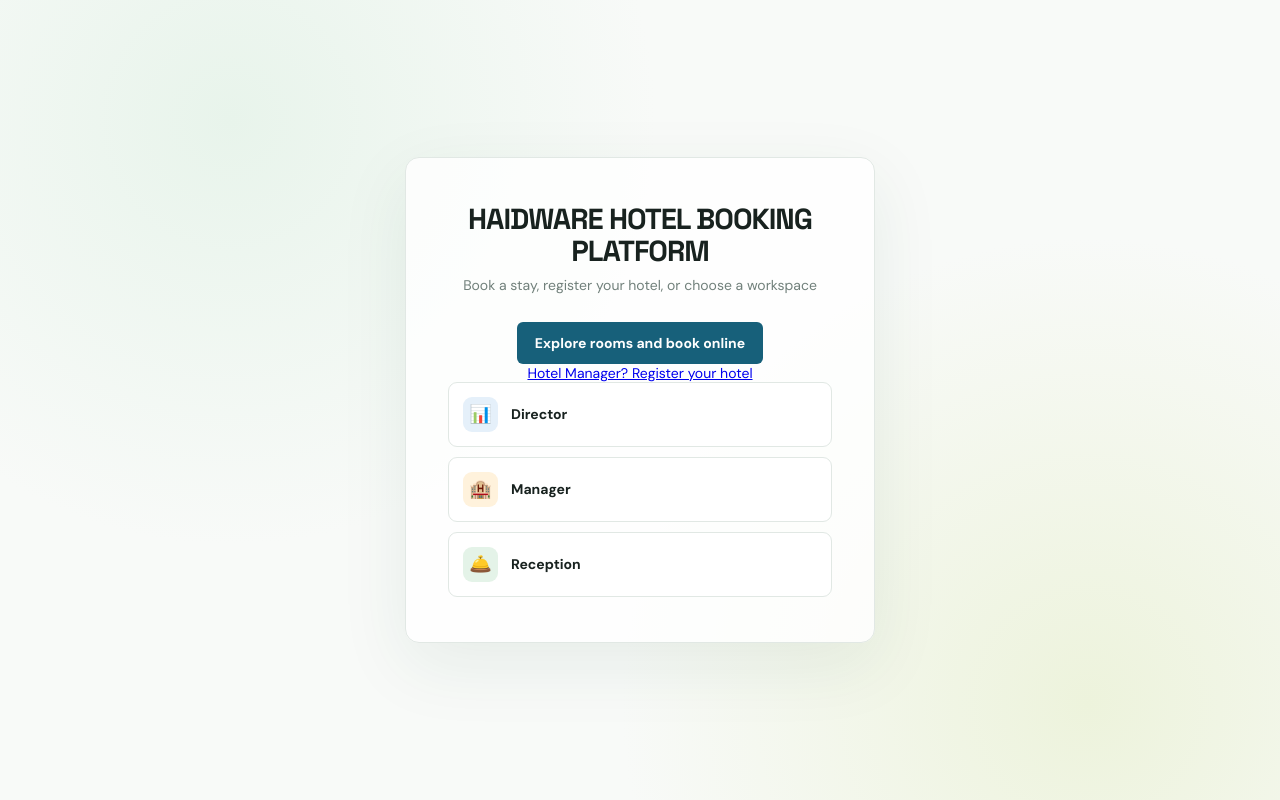
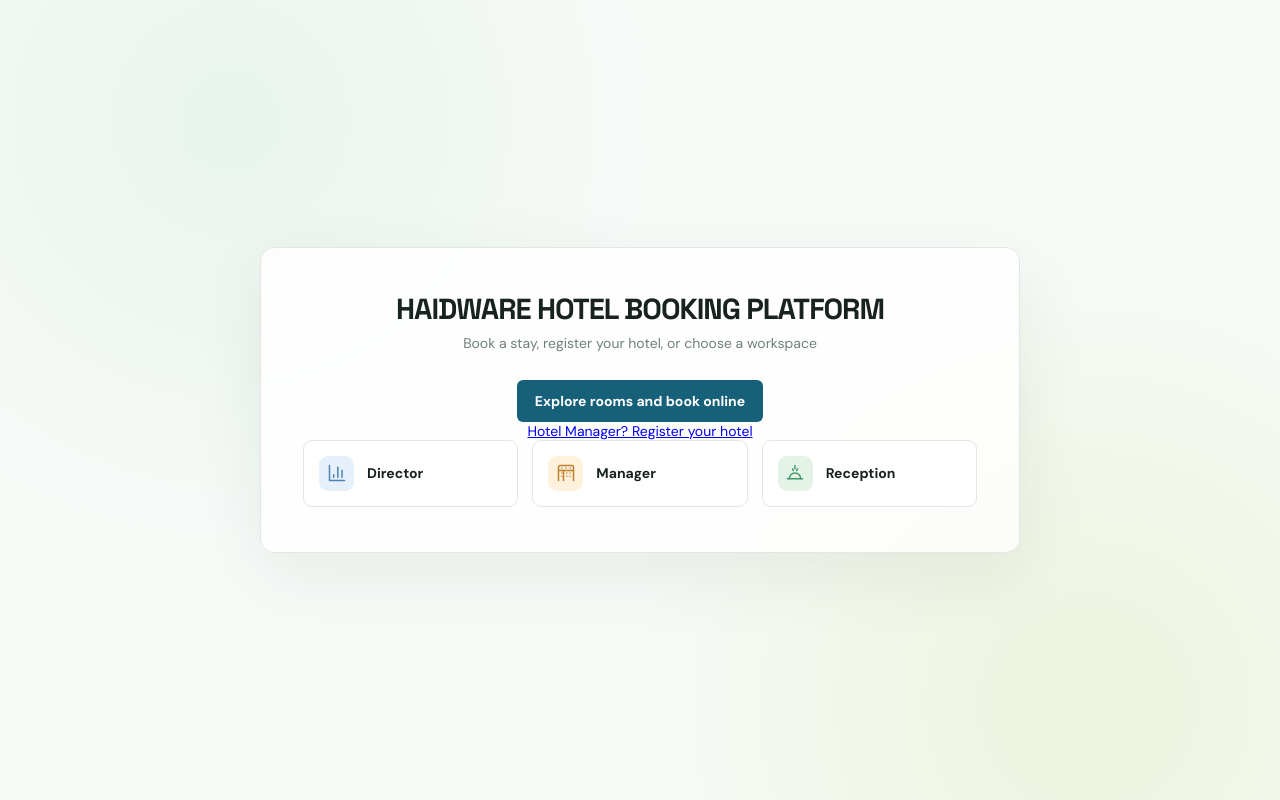
Before and after one commit to haidware/labim_booking, a Flask app: page / in a window 1280 px wide. Run offline with Flask 3, Linux system fonts and the light colour scheme.

Commit message:
Polish workspace cards and navigation icons
Lay out the three workspace choices horizontally on desktop and use a consistent inline SVG icon set across landing and workspace navigation.

Co-authored-by: Copilot <223556219+Copilot@users.noreply.github.com>

```diff
--- /dev/null
+++ b/static/icons.css
@@ -0,0 +1,12 @@
+.icon-library{position:absolute;width:0;height:0;overflow:hidden}
+.entry-panel{width:min(100%,760px)}
+.workspace-cards{grid-template-columns:repeat(3,minmax(0,1fr));gap:14px}
+.workspace-card{min-height:64px;padding:15px}
+.workspace-icon svg{width:20px;height:20px;fill:none;stroke:currentColor;stroke-width:1.8;stroke-linecap:round;stroke-linejoin:round}
+.nav-item .nav-icon{display:inline-flex;flex:none;align-items:center;justify-content:center;width:18px;height:18px}
+.nav-icon svg{display:block;width:18px;height:18px;fill:none;stroke:currentColor;stroke-width:1.8;stroke-linecap:round;stroke-linejoin:round}
+.icon-button{display:inline-grid;place-items:center;width:36px;height:36px;padding:7px;cursor:pointer}
+.icon-button svg{display:block;width:20px;height:20px;fill:none;stroke:currentColor;stroke-width:1.8;stroke-linecap:round;stroke-linejoin:round}
+.header-nav a{display:inline-flex;align-items:center;gap:6px}
+.header-icon{flex:none;width:16px;height:16px;fill:none;stroke:currentColor;stroke-width:1.8;stroke-linecap:round;stroke-linejoin:round}
+@media(max-width:620px){.entry-panel{width:min(100%,470px)}.workspace-cards{grid-template-columns:1fr}.workspace-card{min-height:60px}}
--- /dev/null
+++ b/templates/_icons.html
@@ -0,0 +1,35 @@
+<svg xmlns="http://www.w3.org/2000/svg" class="icon-library" aria-hidden="true">
+  <symbol id="icon-chart" viewBox="0 0 24 24">
+    <path d="M3 3v18h18"></path><path d="M18 17V9"></path><path d="M13 17V5"></path><path d="M8 17v-3"></path>
+  </symbol>
+  <symbol id="icon-hotel" viewBox="0 0 24 24">
+    <path d="M3 21V5a2 2 0 0 1 2-2h14a2 2 0 0 1 2 2v16"></path><path d="M3 9h18M9 21V9"></path><path d="M7 6h.01M12 6h.01M17 6h.01M7 12h.01M7 16h.01M13 12h.01M17 12h.01M13 16h.01M17 16h.01"></path>
+  </symbol>
+  <symbol id="icon-reception" viewBox="0 0 24 24">
+    <path d="M3 19h18"></path><path d="M5 19a7 7 0 0 1 14 0"></path><path d="M12 5v2M9 7l1 2M15 7l-1 2"></path><path d="M12 4V3"></path>
+  </symbol>
+  <symbol id="icon-dashboard" viewBox="0 0 24 24">
+    <rect x="3" y="3" width="8" height="8" rx="1.5"></rect><rect x="13" y="3" width="8" height="5" rx="1.5"></rect><rect x="13" y="10" width="8" height="11" rx="1.5"></rect><rect x="3" y="13" width="8" height="8" rx="1.5"></rect>
+  </symbol>
+  <symbol id="icon-rooms" viewBox="0 0 24 24">
+    <path d="M3 20v-9a2 2 0 0 1 2-2h14a2 2 0 0 1 2 2v9"></path><path d="M3 16h18M7 9V6a2 2 0 0 1 2-2h2a2 2 0 0 1 2 2v3M3 20v2M21 20v2"></path>
+  </symbol>
+  <symbol id="icon-calendar" viewBox="0 0 24 24">
+    <rect x="3" y="5" width="18" height="16" rx="2"></rect><path d="M16 3v4M8 3v4M3 10h18"></path>
+  </symbol>
+  <symbol id="icon-finance" viewBox="0 0 24 24">
+    <rect x="3" y="5" width="18" height="14" rx="2"></rect><path d="M3 10h18M7 15h3"></path>
+  </symbol>
+  <symbol id="icon-online" viewBox="0 0 24 24">
+    <circle cx="12" cy="12" r="9"></circle><path d="M3 12h18M12 3a15 15 0 0 1 0 18M12 3a15 15 0 0 0 0 18"></path>
+  </symbol>
+  <symbol id="icon-team" viewBox="0 0 24 24">
+    <path d="M16 21v-2a4 4 0 0 0-4-4H8a4 4 0 0 0-4 4v2"></path><circle cx="10" cy="7" r="4"></circle><path d="M20 21v-2a4 4 0 0 0-3-3.87M16 3.13a4 4 0 0 1 0 7.75"></path>
+  </symbol>
+  <symbol id="icon-bell" viewBox="0 0 24 24">
+    <path d="M18 8a6 6 0 0 0-12 0c0 7-3 7-3 9h18c0-2-3-2-3-9"></path><path d="M10 21h4"></path>
+  </symbol>
+  <symbol id="icon-logout" viewBox="0 0 24 24">
+    <path d="M10 17l5-5-5-5M15 12H3"></path><path d="M12 3h6a2 2 0 0 1 2 2v14a2 2 0 0 1-2 2h-6"></path>
+  </symbol>
+</svg>
--- a/templates/landing.html
+++ b/templates/landing.html
@@ -8,17 +8,19 @@
   <link rel="preconnect" href="https://fonts.gstatic.com" crossorigin>
   <link href="https://fonts.googleapis.com/css2?family=DM+Sans:wght@400;500;600;700&family=Space+Grotesk:wght@500;600;700&display=swap" rel="stylesheet">
   <link rel="stylesheet" href="{{ url_for('static', filename='styles.css') }}">
+  <link rel="stylesheet" href="{{ url_for('static', filename='icons.css') }}">
 </head>
 <body class="entry-page">
+  {% include '_icons.html' %}
   <main class="entry-panel">
     <h1>HAIDWARE HOTEL BOOKING PLATFORM</h1>
     <p class="entry-subtitle">Book a stay, register your hotel, or choose a workspace</p>
     <p><a class="public-booking-link" href="{{ url_for('public_booking') }}">Explore rooms and book online</a></p>
     <p><a href="{{ url_for('manager_signup') }}">Hotel Manager? Register your hotel</a></p>
     <div class="workspace-cards">
-      <a class="workspace-card" href="{{ url_for('login', role='director') }}"><span class="workspace-icon director">📊</span><strong>Director</strong></a>
-      <a class="workspace-card" href="{{ url_for('login', role='manager') }}"><span class="workspace-icon manager">🏨</span><strong>Manager</strong></a>
-      <a class="workspace-card" href="{{ url_for('login', role='reception') }}"><span class="workspace-icon reception">🛎️</span><strong>Reception</strong></a>
+      <a class="workspace-card" href="{{ url_for('login', role='director') }}"><span class="workspace-icon director"><svg aria-hidden="true"><use href="#icon-chart"></use></svg></span><strong>Director</strong></a>
+      <a class="workspace-card" href="{{ url_for('login', role='manager') }}"><span class="workspace-icon manager"><svg aria-hidden="true"><use href="#icon-hotel"></use></svg></span><strong>Manager</strong></a>
+      <a class="workspace-card" href="{{ url_for('login', role='reception') }}"><span class="workspace-icon reception"><svg aria-hidden="true"><use href="#icon-reception"></use></svg></span><strong>Reception</strong></a>
     </div>
   </main>
 </body>
--- a/templates/manager_signup.html
+++ b/templates/manager_signup.html
@@ -7,11 +7,13 @@
   <link rel="stylesheet" href="{{ url_for('static', filename='reference.css') }}">
   <link rel="stylesheet" href="{{ url_for('static', filename='reference_match.css') }}">
   <link rel="stylesheet" href="{{ url_for('static', filename='reference_brand.css') }}">
+  <link rel="stylesheet" href="{{ url_for('static', filename='icons.css') }}">
 </head>
 <body class="reference-app">
+  {% include '_icons.html' %}
   <header class="reference-header">
     <div><strong><span class="brand-prefix">HAIDWARE</span> <span class="brand-title">HOTEL BOOKING PLATFORM</span></strong><span>{{ hotel_name or 'Register your hotel' }}</span><small>Manager</small></div>
-    <nav class="header-nav"><a href="{{ url_for('reference_workspace', role='manager', page='dashboard') }}">🏨 Operational Overview</a><a href="{{ url_for('reference_workspace', role='manager', page='bookings') }}">📅 Bookings</a><a href="{{ url_for('reference_workspace', role='manager', page='finance') }}">📊 Finance</a><a href="{{ url_for('logout') }}">Log Out</a></nav>
+    <nav class="header-nav"><a href="{{ url_for('reference_workspace', role='manager', page='dashboard') }}"><svg class="header-icon" aria-hidden="true"><use href="#icon-hotel"></use></svg>Operational Overview</a><a href="{{ url_for('reference_workspace', role='manager', page='bookings') }}"><svg class="header-icon" aria-hidden="true"><use href="#icon-calendar"></use></svg>Bookings</a><a href="{{ url_for('reference_workspace', role='manager', page='finance') }}"><svg class="header-icon" aria-hidden="true"><use href="#icon-finance"></use></svg>Finance</a><a href="{{ url_for('logout') }}"><svg class="header-icon" aria-hidden="true"><use href="#icon-logout"></use></svg>Log Out</a></nav>
   </header>
   <div class="reference-layout">
     <aside class="reference-sidebar"><a href="{{ url_for('reference_workspace', role='manager', page='dashboard') }}">Dashboard</a><a href="{{ url_for('reference_workspace', role='manager', page='rooms') }}">Rooms</a><a href="{{ url_for('reference_workspace', role='manager', page='bookings') }}">Bookings</a><a href="{{ url_for('reference_workspace', role='manager', page='finance') }}">Booking Finance</a><a class="active" href="{{ url_for('manager_signup') }}">Team Accounts</a></aside>
```
Also changed, not shown: templates/base.html (+7 -5 lines), templates/reference_workspace.html (+3 -1 lines).
